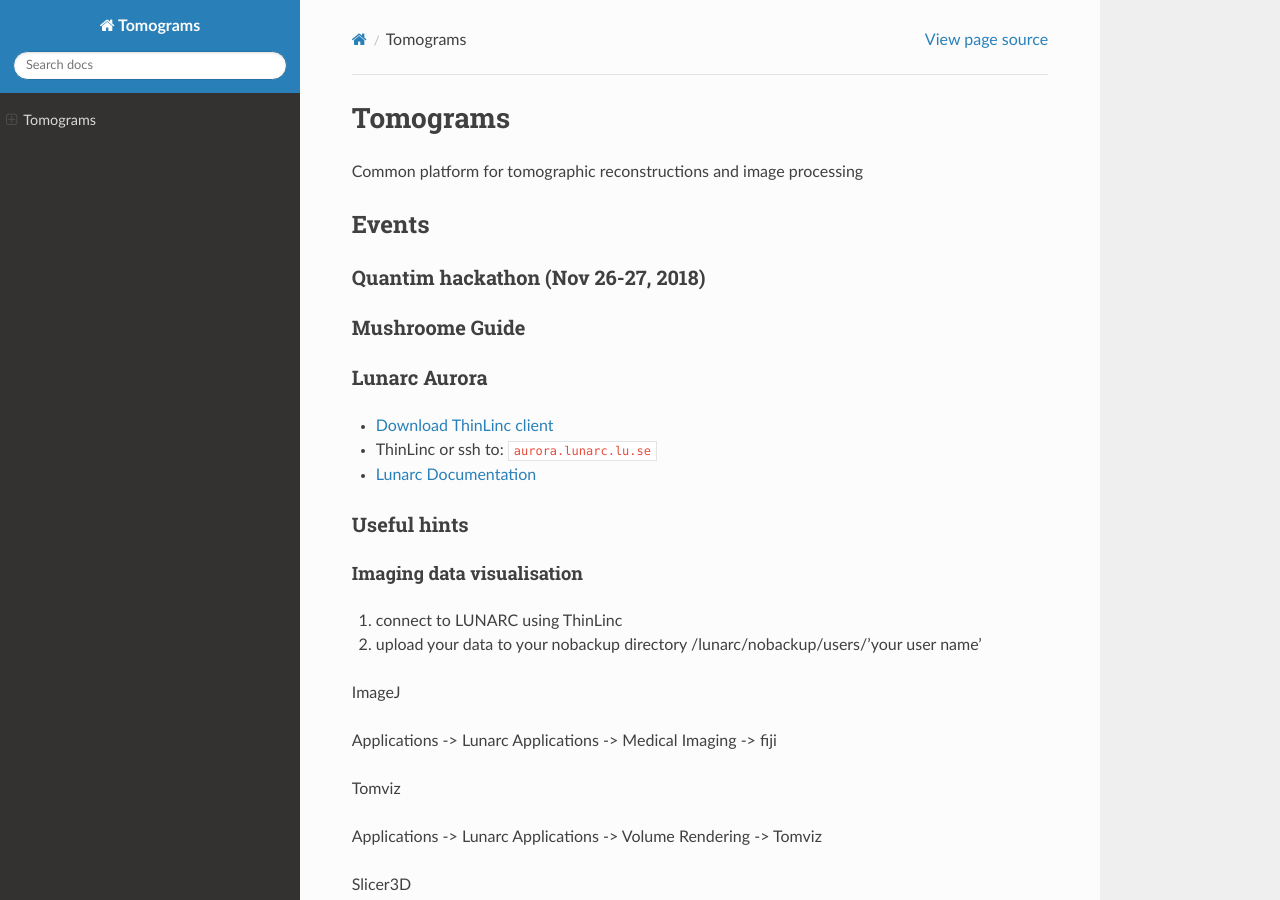
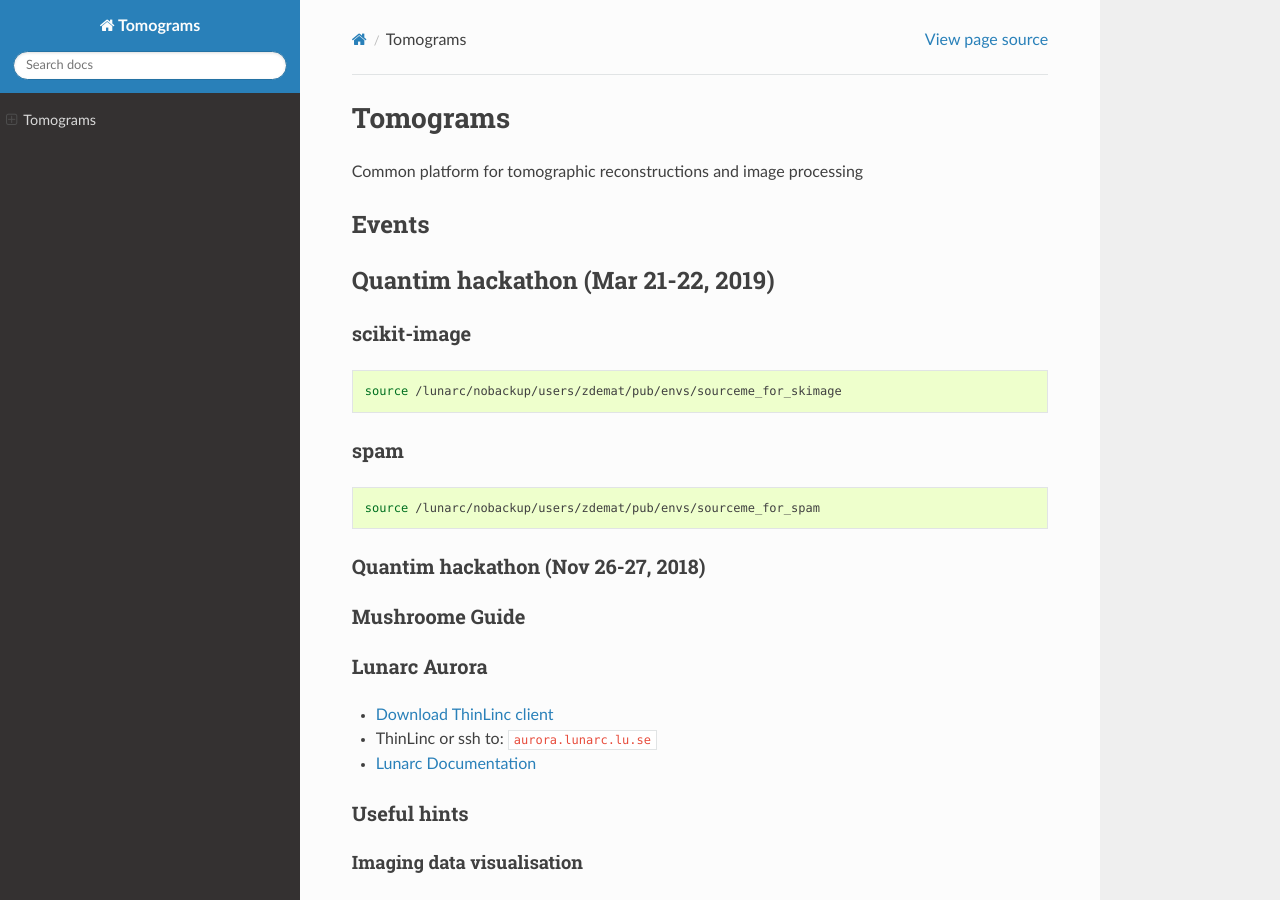
Before and after one commit to tomograms/tomograms-doc, a Sphinx documentation site: the page built from doc/source/index.md, in a window 1280 px wide and 900 px high. Built offline with Sphinx 7.4.7 and the Read the Docs theme 2.0.0, drawn with Linux system fonts in a browser that asks for light colours.

Commit message:
scikit-image and spam
scikit-image and spam for QH Mar 21, 2019

````diff
--- a/doc/source/index.md
+++ b/doc/source/index.md
@@ -3,6 +3,20 @@
 Common platform for tomographic reconstructions and image processing
 
 ## Events
+
+## Quantim hackathon (Mar 21-22, 2019)
+
+### scikit-image
+
+```bash
+source /lunarc/nobackup/users/zdemat/pub/envs/sourceme_for_skimage
+```
+
+### spam
+
+```bash
+source /lunarc/nobackup/users/zdemat/pub/envs/sourceme_for_spam
+```
 
 ### Quantim hackathon (Nov 26-27, 2018)
 
````
